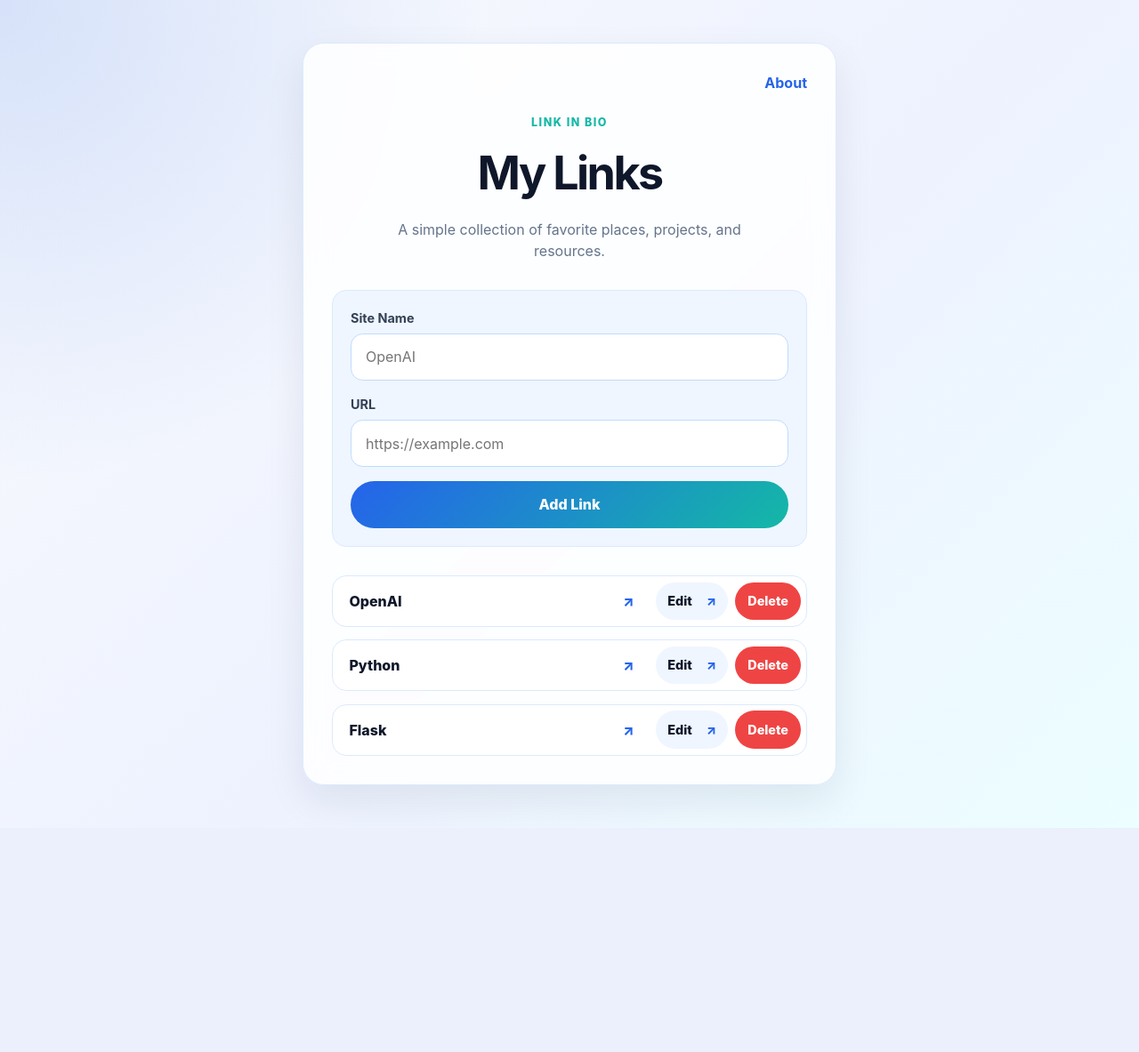
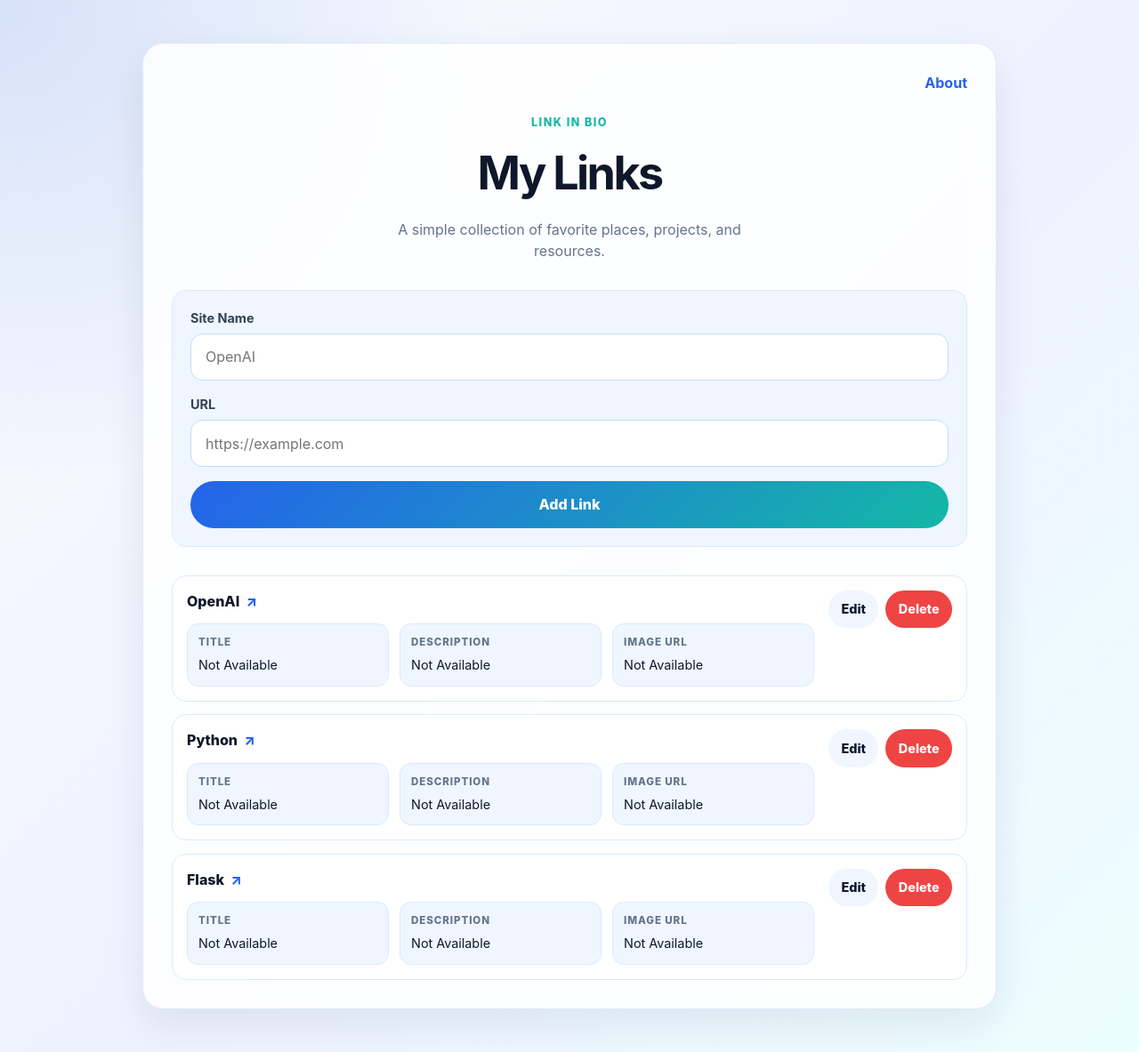
Before and after one commit to noobrs/my-link-bio, a Flask app: page / in a window 1280 px wide. Shown: the whole page at 89% size. Before the commit the page ends 931 px from the top, so only its background shows below. Run offline with Flask 3, Linux system fonts and the light colour scheme.

Commit message:
Add Open Graph metadata to link cards

```diff
--- a/app.py
+++ b/app.py
@@ -2,10 +2,57 @@ from flask import Flask, redirect, render_template, request, url_for
 
 app = Flask(__name__)
 
+NOT_AVAILABLE = "Not Available"
+OG_FIELDS = {
+    "title": "og:title",
+    "description": "og:description",
+    "image_url": "og:image",
+}
+
+
+def get_meta_content(soup, property_name):
+    meta_tag = soup.find("meta", property=property_name)
+    if not meta_tag:
+        return NOT_AVAILABLE
+
+    content = meta_tag.get("content", "").strip()
+    return content or NOT_AVAILABLE
+
+
+def fetch_open_graph_metadata(url):
+    import requests
+    from bs4 import BeautifulSoup
+
+    metadata = {field: NOT_AVAILABLE for field in OG_FIELDS}
+
+    try:
+        response = requests.get(
+            url,
+            headers={"User-Agent": "my-link-bio/1.0"},
+            timeout=5,
+        )
+        response.raise_for_status()
+    except requests.RequestException:
+        # If the page cannot be fetched, every Open Graph field keeps the fallback value.
+        return metadata
+
+    soup = BeautifulSoup(response.text, "html.parser")
+
+    for field, property_name in OG_FIELDS.items():
+        metadata[field] = get_meta_content(soup, property_name)
+
+    return metadata
+
+
+def build_link(site_name, url, metadata=None):
+    metadata = metadata or {field: NOT_AVAILABLE for field in OG_FIELDS}
+    return {"site_name": site_name, "url": url, **metadata}
+
+
 links = [
-    {"site_name": "OpenAI", "url": "https://openai.com"},
-    {"site_name": "Python", "url": "https://www.python.org"},
-    {"site_name": "Flask", "url": "https://flask.palletsprojects.com"},
+    build_link("OpenAI", "https://openai.com"),
+    build_link("Python", "https://www.python.org"),
+    build_link("Flask", "https://flask.palletsprojects.com"),
 ]
 
 
@@ -20,7 +67,8 @@ def add_link():
     url = request.form.get("url", "").strip()
 
     if site_name and url:
-        links.append({"site_name": site_name, "url": url})
+        metadata = fetch_open_graph_metadata(url)
+        links.append(build_link(site_name, url, metadata))
 
     return redirect(url_for("index"))
 
@@ -37,7 +85,8 @@ def edit_link(link_index):
         url = request.form.get("url", "").strip()
 
         if site_name and url:
-            link.update({"site_name": site_name, "url": url})
+            metadata = fetch_open_graph_metadata(url)
+            link.update(build_link(site_name, url, metadata))
 
         return redirect(url_for("index"))
 
--- a/static/style.css
+++ b/static/style.css
@@ -29,7 +29,7 @@ body {
 }
 
 .page-shell {
-  width: min(100% - 2rem, 600px);
+  width: min(100% - 2rem, 960px);
   margin: 0 auto;
   padding: 3rem 0;
 }
@@ -151,30 +151,68 @@ button:hover {
 
 .link-card {
   display: grid;
-  grid-template-columns: 1fr auto;
-  gap: 0.75rem;
-  align-items: center;
-  padding: 0.35rem;
+  grid-template-columns: minmax(0, 1fr) auto;
+  gap: 1rem;
+  align-items: start;
+  padding: 1rem;
   background: var(--surface);
   border: 1px solid var(--border);
   border-radius: 1rem;
   transition: border-color 160ms ease, box-shadow 160ms ease, transform 160ms ease;
 }
 
+.link-main {
+  display: grid;
+  gap: 0.85rem;
+  min-width: 0;
+}
+
 .link-card a {
-  display: flex;
-  align-items: center;
-  justify-content: space-between;
-  gap: 1rem;
-  padding: 0.65rem 0.8rem;
   color: var(--text);
   font-weight: 800;
   text-decoration: none;
 }
 
-.link-card a::after {
+.link-name {
+  display: inline-flex;
+  align-items: center;
+  gap: 0.45rem;
+  width: fit-content;
+}
+
+.link-name::after {
   content: "↗";
   color: var(--primary);
+}
+
+.metadata-grid {
+  display: grid;
+  grid-template-columns: repeat(3, minmax(0, 1fr));
+  gap: 0.75rem;
+}
+
+.metadata-column {
+  display: grid;
+  gap: 0.35rem;
+  min-width: 0;
+  padding: 0.75rem;
+  background: var(--surface-soft);
+  border: 1px solid var(--border);
+  border-radius: 0.8rem;
+}
+
+.metadata-label {
+  color: var(--muted);
+  font-size: 0.72rem;
+  font-weight: 800;
+  letter-spacing: 0.08em;
+  text-transform: uppercase;
+}
+
+.metadata-value {
+  overflow-wrap: anywhere;
+  color: var(--text);
+  font-size: 0.9rem;
 }
 
 .link-card:hover {
@@ -225,11 +263,21 @@ button:hover {
 
 @media (max-width: 520px) {
   .page-shell {
-    width: min(100% - 1rem, 600px);
+    width: min(100% - 1rem, 960px);
     padding: 1rem 0;
   }
 
   .card-panel {
     padding: 1.25rem;
   }
+
+  .link-card,
+  .metadata-grid {
+    grid-template-columns: 1fr;
+  }
+
+  .link-actions {
+    width: 100%;
+    justify-content: flex-start;
+  }
 }
--- a/templates/index.html
+++ b/templates/index.html
@@ -36,7 +36,23 @@
         <ul class="link-list">
           {% for link in links %}
           <li class="link-card">
-            <a href="{{ link.url }}">{{ link.site_name }}</a>
+            <div class="link-main">
+              <a class="link-name" href="{{ link.url }}">{{ link.site_name }}</a>
+              <div class="metadata-grid" aria-label="Open Graph details for {{ link.site_name }}">
+                <div class="metadata-column">
+                  <span class="metadata-label">Title</span>
+                  <span class="metadata-value">{{ link.title }}</span>
+                </div>
+                <div class="metadata-column">
+                  <span class="metadata-label">Description</span>
+                  <span class="metadata-value">{{ link.description }}</span>
+                </div>
+                <div class="metadata-column">
+                  <span class="metadata-label">Image URL</span>
+                  <span class="metadata-value">{{ link.image_url }}</span>
+                </div>
+              </div>
+            </div>
             <div class="link-actions">
               <a class="edit-button" href="{{ url_for('edit_link', link_index=loop.index0) }}" aria-label="Edit {{ link.site_name }}">Edit</a>
               <form action="{{ url_for('delete_link', link_index=loop.index0) }}" method="post">
```
